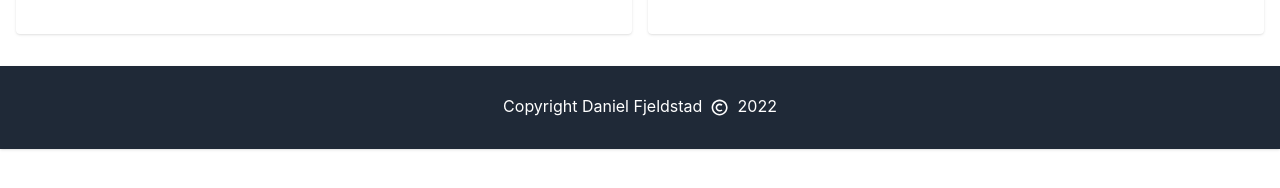
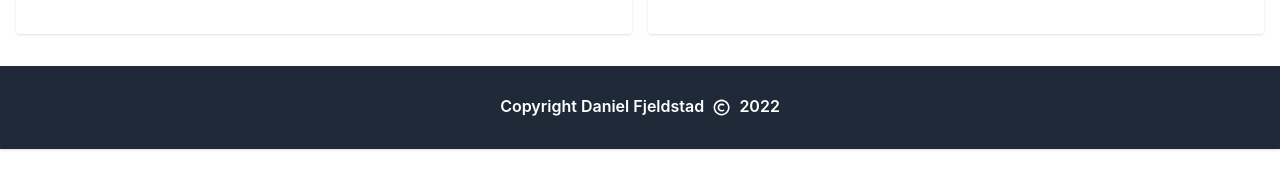
Before and after one commit to meticulousfan/React-framer-motion-portfolio, a Next.js app: page / in a window 1280 px wide. Shown: the part 570-758 px from the top of the page. Built offline with nearby package versions, Linux system fonts and the light colour scheme.

Commit message:
Gjør footer semibold

```diff
--- a/src/components/Layout/Footer.component.tsx
+++ b/src/components/Layout/Footer.component.tsx
@@ -8,7 +8,7 @@ const Footer: NextComponentType = () => {
       <div className="mt-4 bg-gray-800 shadow">
         <div
           aria-label="Copyright tekst"
-          className="container p-6 mx-auto text-base text-center text-white">
+          className="container p-6 mx-auto text-center text-white font-semibold">
           Copyright Daniel Fjeldstad
           <BiCopyright className="inline-block m-2" size="1.2em" />
           {new Date().getFullYear()}
```
